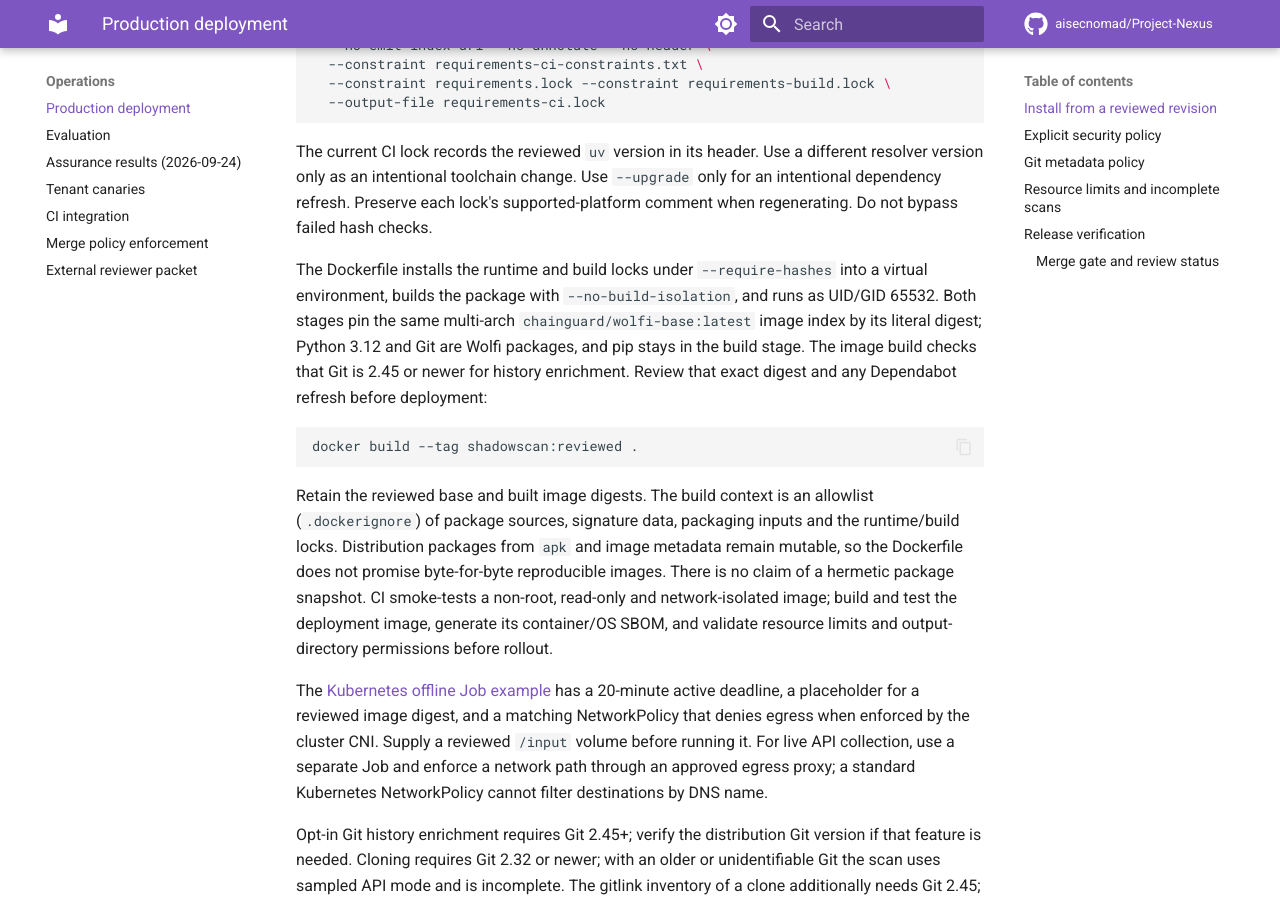
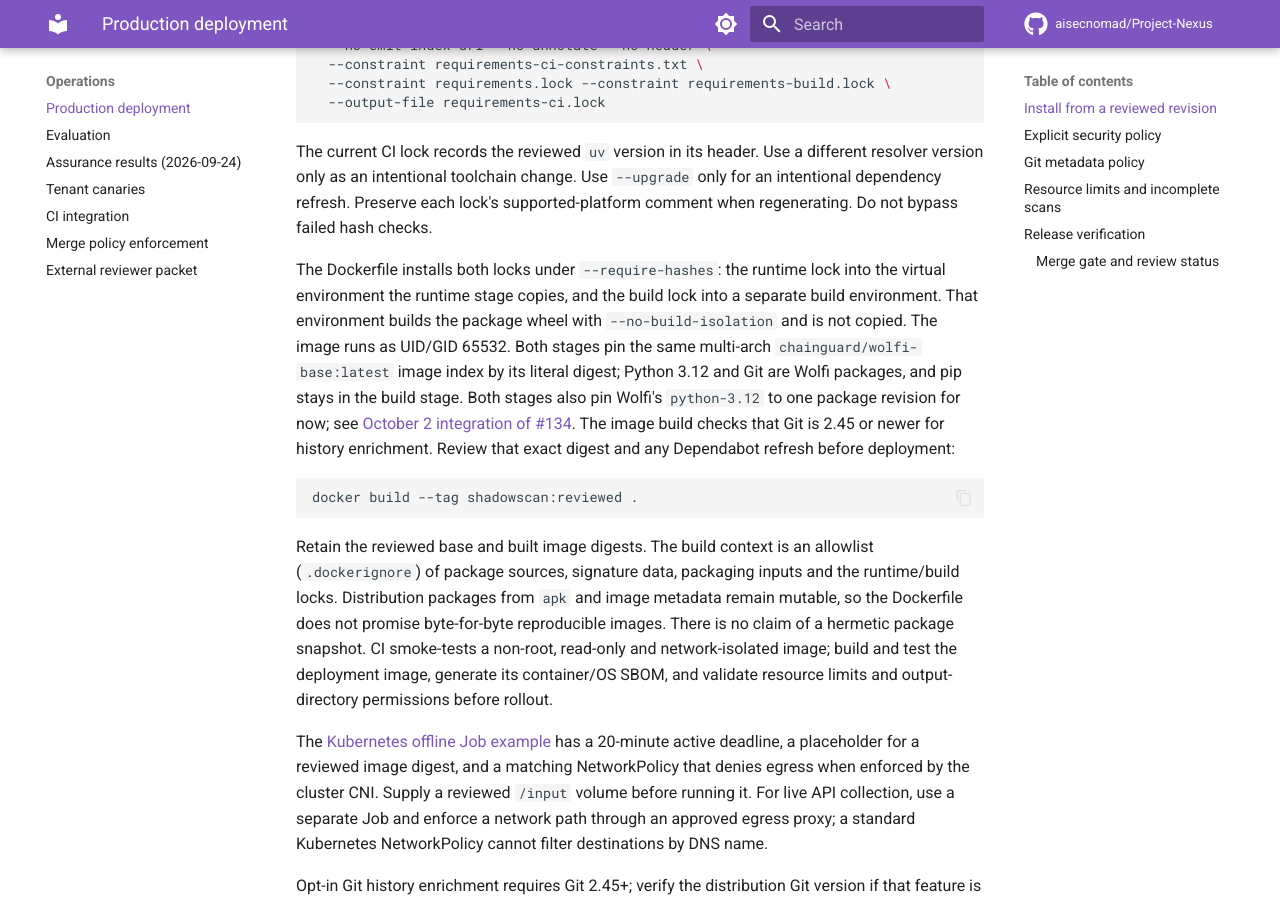
Before and after one commit to aisecnomad/Project-Nexus, an MkDocs documentation site: the page built from docs/production.md, in a window 1280 px wide and 900 px high, scrolled down 1996 px. Built offline with MkDocs 1.6.1 and Material for MkDocs 9.7.7, drawn with Linux system fonts in a browser that asks for light colours; comment, search, counter and statistics services are not loaded; some of the changed text lies outside the part shown.

Commit message:
Document the worker image's interpreter pin and build environment
docs/production.md still said both locks go into one virtual
environment, and did not mention the temporary python-3.12 pin.
Describe the separate, uncopied build environment, and record the pin,
what it withholds from rebuilds and when to drop it in the October 2
integration notes, as AGENTS.md asks for rollout changes.

Co-Authored-By: Claude Opus 5.5 <noreply@anthropic.com>
Claude-Session: https://claude.ai/code/session_016wT7DuVwUJdEJFBfM2V2ew
Signed-off-by: Claude <noreply@anthropic.com>

````diff
--- a/docs/production.md
+++ b/docs/production.md
@@ -104,12 +104,16 @@ different resolver version only as an intentional toolchain change. Use
 `--upgrade` only for an intentional dependency refresh. Preserve each lock's
 supported-platform comment when regenerating. Do not bypass failed hash checks.
 
-The Dockerfile installs the runtime and build locks under `--require-hashes`
-into a virtual environment, builds the package with `--no-build-isolation`, and
-runs as UID/GID 65532. Both stages pin the same multi-arch
-`chainguard/wolfi-base:latest` image index by its literal digest; Python 3.12
-and Git are Wolfi packages, and pip stays in the build stage. The image build
-checks that Git is 2.45 or newer for history enrichment.
+The Dockerfile installs both locks under `--require-hashes`: the runtime lock
+into the virtual environment the runtime stage copies, and the build lock into
+a separate build environment. That environment builds the package wheel with
+`--no-build-isolation` and is not copied. The image runs as UID/GID 65532. Both
+stages pin the same multi-arch `chainguard/wolfi-base:latest` image index by
+its literal digest; Python 3.12 and Git are Wolfi packages, and pip stays in
+the build stage. Both stages also pin Wolfi's `python-3.12` to one package
+revision for now; see
+[October 2 integration of #134](#october-2-integration-of-134-and-hygiene-review).
+The image build checks that Git is 2.45 or newer for history enrichment.
 Review that exact digest and any Dependabot refresh before deployment:
 
 ```bash
@@ -711,6 +715,15 @@ it produced; numbers and numeric text are accepted as before.
 The worker image's `/opt/venv` no longer contains `setuptools`, `wheel` or
 `packaging`, which only the build needs. An image that extends the worker and
 imports them must install them from its own hash-locked requirements.
+
+Both worker image stages pin Wolfi's `python-3.12` and `python-3.12-base` to
+`3.12.15-r0`. Revision `3.12.15-r1`, published on 2026-10-02, has no SHA-224,
+which pip uses for its cache keys, so every pip install in the build fails on
+it. While the pin holds, a rebuild keeps that interpreter revision and does not
+receive later Wolfi Python fixes. The container gate still scans it and fails
+on HIGH or CRITICAL findings, and the build fails if the revision is no longer
+available. Drop the pin once a newer revision passes
+`python3.12 -c "import hashlib; hashlib.sha224"`.
 
 ### October 2 integrity and capability corrections
 
````
